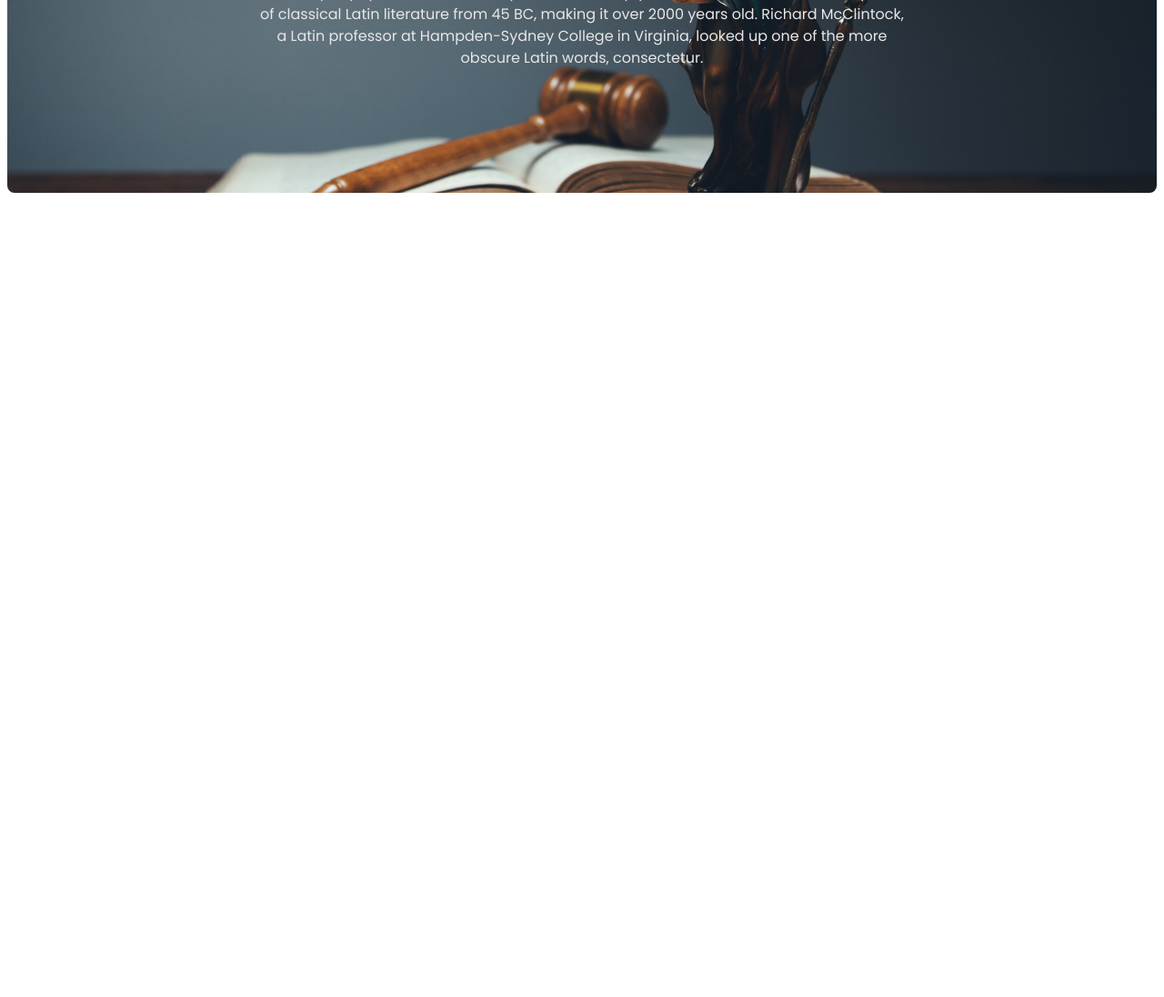
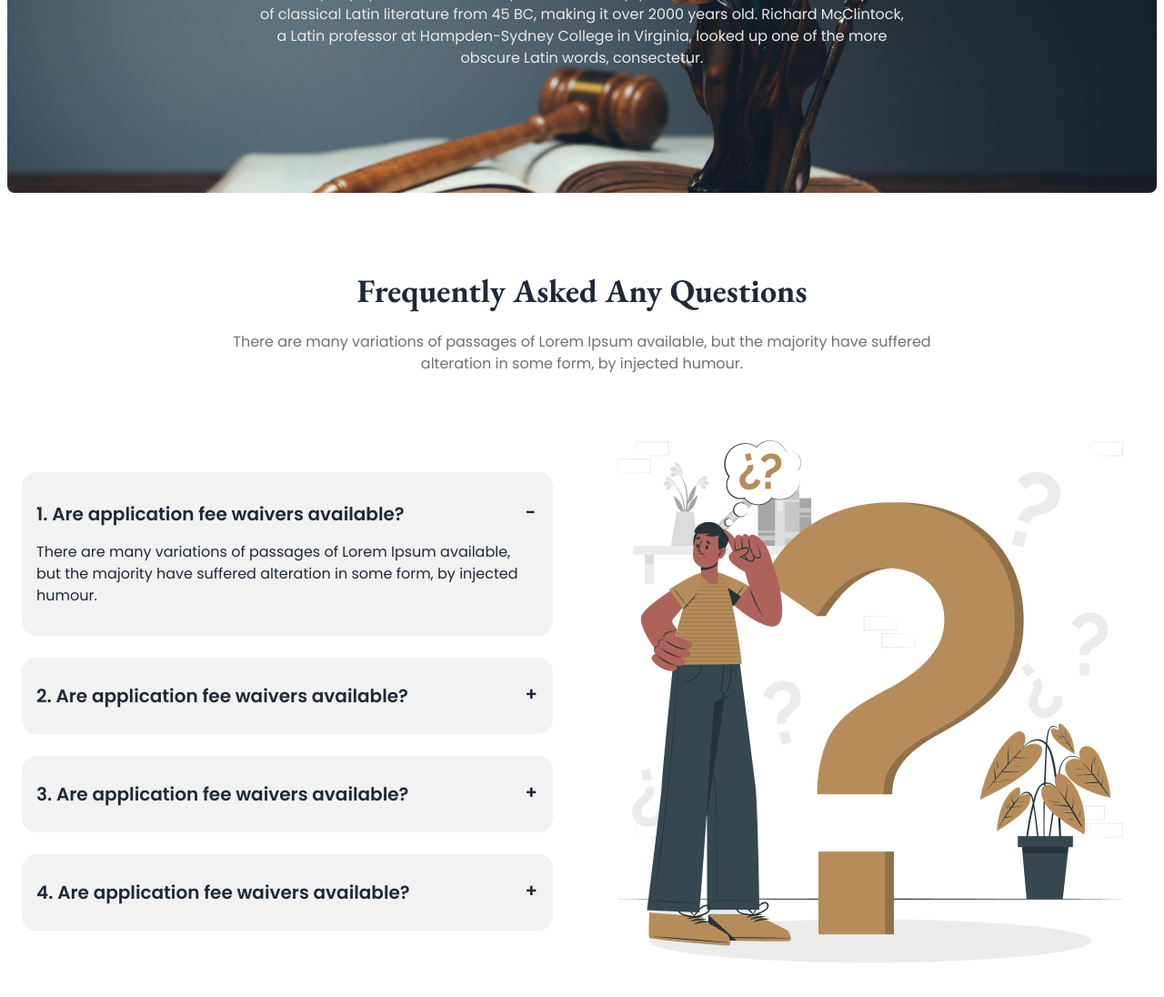
Before and after one commit to piash-ahmed/legal-solutions, a plain HTML site: page index.html in a window 1280 px wide. Shown: the part 2562-3658 px from the top of the page at 91% size. Before the commit the page ends 2862 px from the top, so only its background shows below. Drawn offline with nearby package versions, Linux system fonts and the light colour scheme.

Commit message:
FAQ section added

```diff
--- a/index.html
+++ b/index.html
@@ -59,22 +59,18 @@
             <div tabindex="0" role="button" class="btn btn-ghost lg:hidden">
               <svg xmlns="http://www.w3.org/2000/svg" class="h-5 w-5" fill="none" viewBox="0 0 24 24"
                 stroke="currentColor">
-                                <path stroke-linecap="round" stroke-linejoin="round" stroke-width="2"
-                                    d="M4 6h16M4 12h8m-8 6h16" />
+                <path stroke-linecap="round" stroke-linejoin="round" stroke-width="2" d="M4 6h16M4 12h8m-8 6h16" />
               </svg>
             </div>
-                        <ul tabindex="0"
-                            class="menu menu-sm dropdown-content bg-base-100 rounded-box z-[1] mt-3 w-36 p-2 shadow">
+            <ul tabindex="0" class="menu menu-sm dropdown-content bg-base-100 rounded-box z-[1] mt-3 w-36 p-2 shadow">
               <li><a href="" class="hover:text-yellow-700">Home<i class="ri-arrow-right-s-line"></i></a>
               </li>
-                            <li><a href="" class="hover:text-yellow-700">Services<i
-                                        class="ri-arrow-right-s-line"></i></a></li>
+              <li><a href="" class="hover:text-yellow-700">Services<i class="ri-arrow-right-s-line"></i></a></li>
               <li><a href="" class="hover:text-yellow-700">Cases<i class="ri-arrow-right-s-line"></i></a>
               </li>
               <li><a href="" class="hover:text-yellow-700">Blog<i class="ri-arrow-right-s-line"></i></a>
               </li>
-                            <li><a href="" class="hover:text-yellow-700">Contact Us<i
-                                        class="ri-arrow-right-s-line"></i></a></li>
+              <li><a href="" class="hover:text-yellow-700">Contact Us<i class="ri-arrow-right-s-line"></i></a></li>
             </ul>
           </div>
           <a class="cursor-pointer">
@@ -100,18 +96,21 @@
     </nav>
     <!-- Hero Section -->
     <section class="p-2">
-            <div class="hero rounded-lg overflow-hidden"
-                style="background-image: url(/images/banner.png);">
+      <div class="hero rounded-lg overflow-hidden" style="background-image: url(/images/banner.png);">
         <div class="hero-overlay bg-opacity-30"></div>
         <div class="hero-content text-white text-center py-24">
           <div class="md:w-3/5 mx-auto space-y-10">
-                        <h1 class="text-4xl mb:text-5xl lg:text-7xl font-semibold font-garamond">We Provide Effective Legal Solutions</h1>
+            <h1 class="text-4xl mb:text-5xl lg:text-7xl font-semibold font-garamond">We Provide Effective Legal
+              Solutions</h1>
             <p class="text-sm md:text-base text-banner-white">
-                            There are many variations of passages of Lorem Ipsum available, but the majority have suffered alteration in some form, by injected humour.
+              There are many variations of passages of Lorem Ipsum available, but the majority have suffered alteration
+              in some form, by injected humour.
             </p>
             <div class="space-y-4 space-x-6">
-                            <input type="text" placeholder="Search your services" class="input input-bordered w-full max-w-xs text-black" />
-                            <button class="text-xs md:text-sm btn bg-primary-btn text-white px-10 hover:bg-yellow-700 border-0">Search</button>
+              <input type="text" placeholder="Search your services"
+                class="input input-bordered w-full max-w-xs text-black" />
+              <button
+                class="text-xs md:text-sm btn bg-primary-btn text-white px-10 hover:bg-yellow-700 border-0">Search</button>
             </div>
           </div>
         </div>
@@ -121,16 +120,19 @@
     <!-- Legal Practice section -->
     <section class="my-12 md:my-20">
       <h1 class="text-3xl md:text-4xl font-bold font-garamond text-center px-6 mb-6">The Legal Practice Area</h1>
-            <p class="text-sm md:text-base text-secondary-color w-5/6 md:w-3/5 mx-auto text-center">There are many variations of passages of Lorem Ipsum available, but the majority have suffered alteration in some form, by injected humour.</p>
+      <p class="text-sm md:text-base text-secondary-color w-5/6 md:w-3/5 mx-auto text-center">There are many variations
+        of passages of Lorem Ipsum available, but the majority have suffered alteration in some form, by injected
+        humour.</p>
 
       <div class="grid grid-cols-1 md:grid-cols-2 lg:grid-cols-3 p-4 gap-4 md:gap-0 md:p-10 lg:p-16">
         <div class="card border-b rounded-none shadow-xl shadow-gray-100 md:shadow-none">
           <figure class="px-8 pt-12">
-                      <img src="/images/business.png" alt="Shoes"/>
+            <img src="/images/business.png" alt="Shoes" />
           </figure>
           <div class="card-body items-center text-center px-4 pt-6 pb-16 w-5/6 mx-auto">
             <h2 class="card-title my-6 text-2xl md:text-3xl font-garamond">Business Law</h2>
-                      <p class="text-md md:text-base">There are many variations of passages of Lorem Ipsum available, but the majority have suffered alteration in some form, by injected humour.</p>
+            <p class="text-md md:text-base">There are many variations of passages of Lorem Ipsum available, but the
+              majority have suffered alteration in some form, by injected humour.</p>
             <div class="card-actions">
               <button class="mt-6">
                 <img src="/images/Frame.png" alt="">
@@ -140,11 +142,12 @@
         </div>
         <div class="card border rounded-none lg:bg-gray-50 shadow-xl shadow-gray-100 md:shadow-none">
           <figure class="px-8 pt-12">
-                      <img src="/images/criminal.png" alt="Shoes"/>
+            <img src="/images/criminal.png" alt="Shoes" />
           </figure>
           <div class="card-body items-center text-center px-4 pt-6 pb-16 w-5/6 mx-auto">
             <h2 class="card-title my-6 text-2xl md:text-3xl font-garamond">Criminal Law</h2>
-                      <p class="text-md md:text-base">There are many variations of passages of Lorem Ipsum available, but the majority have suffered alteration in some form, by injected humour.</p>
+            <p class="text-md md:text-base">There are many variations of passages of Lorem Ipsum available, but the
+              majority have suffered alteration in some form, by injected humour.</p>
             <div class="card-actions">
               <button class="mt-6">
                 <img src="/images/Frame.png" alt="">
@@ -154,11 +157,12 @@
         </div>
         <div class="card border-b rounded-none shadow-xl shadow-gray-100 md:shadow-none">
           <figure class="px-8 pt-12">
-                      <img src="/images/child.png" alt="Shoes"/>
+            <img src="/images/child.png" alt="Shoes" />
           </figure>
           <div class="card-body items-center text-center px-4 pt-6 pb-16 w-5/6 mx-auto">
             <h2 class="card-title my-6 text-2xl md:text-3xl font-garamond">Child Support</h2>
-                      <p class="text-md md:text-base">There are many variations of passages of Lorem Ipsum available, but the majority have suffered alteration in some form, by injected humour.</p>
+            <p class="text-md md:text-base">There are many variations of passages of Lorem Ipsum available, but the
+              majority have suffered alteration in some form, by injected humour.</p>
             <div class="card-actions">
               <button class="mt-6">
                 <img src="/images/Frame.png" alt="">
@@ -168,11 +172,12 @@
         </div>
         <div class="card rounded-none shadow-xl shadow-gray-100 md:shadow-none">
           <figure class="px-8 pt-12">
-                      <img src="/images/education.png" alt="Shoes"/>
+            <img src="/images/education.png" alt="Shoes" />
           </figure>
           <div class="card-body items-center text-center px-4 pt-6 pb-16 w-5/6 mx-auto">
             <h2 class="card-title my-6 text-2xl md:text-3xl font-garamond">Education Law</h2>
-                      <p class="text-md md:text-base">There are many variations of passages of Lorem Ipsum available, but the majority have suffered alteration in some form, by injected humour.</p>
+            <p class="text-md md:text-base">There are many variations of passages of Lorem Ipsum available, but the
+              majority have suffered alteration in some form, by injected humour.</p>
             <div class="card-actions">
               <button class="mt-6">
                 <img src="/images/Frame.png" alt="">
@@ -182,11 +187,12 @@
         </div>
         <div class="card border-x rounded-none shadow-xl shadow-gray-100 md:shadow-none">
           <figure class="px-8 pt-12">
-                      <img src="/images/divorce.png" alt="Shoes"/>
+            <img src="/images/divorce.png" alt="Shoes" />
           </figure>
           <div class="card-body items-center text-center px-4 pt-6 pb-16 w-5/6 mx-auto">
             <h2 class="card-title my-6 text-2xl md:text-3xl font-garamond">Divorce Law</h2>
-                      <p class="text-md md:text-base">There are many variations of passages of Lorem Ipsum available, but the majority have suffered alteration in some form, by injected humour.</p>
+            <p class="text-md md:text-base">There are many variations of passages of Lorem Ipsum available, but the
+              majority have suffered alteration in some form, by injected humour.</p>
             <div class="card-actions">
               <button class="mt-6">
                 <img src="/images/Frame.png" alt="">
@@ -196,11 +202,12 @@
         </div>
         <div class="card rounded-none shadow-xl shadow-gray-100 md:shadow-none">
           <figure class="px-8 pt-12">
-                      <img src="/images/tax.png" alt="Shoes"/>
+            <img src="/images/tax.png" alt="Shoes" />
           </figure>
           <div class="card-body items-center text-center px-4 pt-6 pb-16 w-5/6 mx-auto">
             <h2 class="card-title my-6 text-2xl md:text-3xl font-garamond">Tax Law</h2>
-                      <p class="text-md md:text-base">There are many variations of passages of Lorem Ipsum available, but the majority have suffered alteration in some form, by injected humour.</p>
+            <p class="text-md md:text-base">There are many variations of passages of Lorem Ipsum available, but the
+              majority have suffered alteration in some form, by injected humour.</p>
             <div class="card-actions">
               <button class="mt-6">
                 <img src="/images/Frame.png" alt="">
@@ -215,18 +222,24 @@
     <!-- Our Client Say section -->
     <section class="my-12 md:my-20">
       <h1 class="text-3xl md:text-4xl font-bold font-garamond text-center px-6 mb-6">What Our Client Say</h1>
-            <p class="text-sm md:text-base text-secondary-color w-5/6 md:w-3/5 mx-auto text-center">There are many variations of passages of Lorem Ipsum available, but the majority have suffered alteration in some form, by injected humour.</p>
+      <p class="text-sm md:text-base text-secondary-color w-5/6 md:w-3/5 mx-auto text-center">There are many variations
+        of passages of Lorem Ipsum available, but the majority have suffered alteration in some form, by injected
+        humour.</p>
 
       <div class="my-20 p-2">
-                <div class="carousel w-full" >
-
-                    <div id="slide1" class="carousel-item relative w-full py-12 md:py-28 bg-no-repeat bg-cover bg-center md:bg-right rounded-lg" style="background-image: url(/images/slider-2.jpg);">
+        <div class="carousel w-full">
+          <div id="slide1"
+            class="carousel-item relative w-full py-12 md:py-28 bg-no-repeat bg-cover bg-center md:bg-right rounded-lg"
+            style="background-image: url(/images/slider-2.jpg);">
             <div class="text-center text-white">
               <div>
                 <img class="w-20 mx-auto mb-5" src="/images/user-1.png" alt="">
                 <h3 class="text-xl font-garamond font-bold mb-1">Alexander Newton</h3>
                 <p class="text-sm text-banner-white">UIX Designer</p>
-                            <p class="text-xs md:text-base text-banner-white mt-6 md:w-3/5 mx-auto p-6">Contrary to popular belief, Lorem Ipsum is not simply random text. It has roots in a piece of classical Latin literature from 45 BC, making it over 2000 years old. Richard McClintock, a Latin professor at Hampden-Sydney College in Virginia, looked up one of the more obscure Latin words, consectetur.</p>
+                <p class="text-xs md:text-base text-banner-white mt-6 md:w-3/5 mx-auto p-6">Contrary to popular belief,
+                  Lorem Ipsum is not simply random text. It has roots in a piece of classical Latin literature from 45
+                  BC, making it over 2000 years old. Richard McClintock, a Latin professor at Hampden-Sydney College in
+                  Virginia, looked up one of the more obscure Latin words, consectetur.</p>
               </div>
             </div>
             <div class="absolute left-5 right-5 top-1/2 flex -translate-y-1/2 transform justify-between">
@@ -234,14 +247,18 @@
               <a href="#slide2" class="text-2xl text-white">❯</a>
             </div>
           </div>
-
-                    <div id="slide2" class="carousel-item relative w-full py-12 md:py-28 bg-no-repeat bg-cover bg-center md:bg-right rounded-lg" style="background-image: url(/images/slider-1.jpg);">
+          <div id="slide2"
+            class="carousel-item relative w-full py-12 md:py-28 bg-no-repeat bg-cover bg-center md:bg-right rounded-lg"
+            style="background-image: url(/images/slider-1.jpg);">
             <div class="text-center text-white">
               <div>
                 <img class="w-20 mx-auto mb-5" src="/images/user-2.png" alt="">
                 <h3 class="text-xl font-garamond font-bold mb-1">Jasmine Hardy</h3>
                 <p class="text-sm text-banner-white">Doctor</p>
-                            <p class="text-xs md:text-base text-banner-white mt-6 md:w-3/5 mx-auto p-6">Contrary to popular belief, Lorem Ipsum is not simply random text. It has roots in a piece of classical Latin literature from 45 BC, making it over 2000 years old. Richard McClintock, a Latin professor at Hampden-Sydney College in Virginia, looked up one of the more obscure Latin words, consectetur.</p>
+                <p class="text-xs md:text-base text-banner-white mt-6 md:w-3/5 mx-auto p-6">Contrary to popular belief,
+                  Lorem Ipsum is not simply random text. It has roots in a piece of classical Latin literature from 45
+                  BC, making it over 2000 years old. Richard McClintock, a Latin professor at Hampden-Sydney College in
+                  Virginia, looked up one of the more obscure Latin words, consectetur.</p>
               </div>
             </div>
             <div class="absolute left-5 right-5 top-1/2 flex -translate-y-1/2 transform justify-between">
@@ -249,13 +266,18 @@
               <a href="#slide3" class="text-2xl text-white">❯</a>
             </div>
           </div>
-                    <div id="slide3" class="carousel-item relative w-full py-12 md:py-28 bg-no-repeat bg-cover bg-center md:bg-right rounded-lg" style="background-image: url(/images/slider-3.jpg);">
+          <div id="slide3"
+            class="carousel-item relative w-full py-12 md:py-28 bg-no-repeat bg-cover bg-center md:bg-right rounded-lg"
+            style="background-image: url(/images/slider-3.jpg);">
             <div class="text-center text-white">
               <div>
                 <img class="w-20 mx-auto mb-5" src="/images/user-3.png" alt="">
                 <h3 class="text-xl font-garamond font-bold mb-1">Molly Lucas</h3>
                 <p class="text-sm text-banner-white">Artist</p>
-                            <p class="text-xs md:text-base text-banner-white mt-6 md:w-3/5 mx-auto p-6">Contrary to popular belief, Lorem Ipsum is not simply random text. It has roots in a piece of classical Latin literature from 45 BC, making it over 2000 years old. Richard McClintock, a Latin professor at Hampden-Sydney College in Virginia, looked up one of the more obscure Latin words, consectetur.</p>
+                <p class="text-xs md:text-base text-banner-white mt-6 md:w-3/5 mx-auto p-6">Contrary to popular belief,
+                  Lorem Ipsum is not simply random text. It has roots in a piece of classical Latin literature from 45
+                  BC, making it over 2000 years old. Richard McClintock, a Latin professor at Hampden-Sydney College in
+                  Virginia, looked up one of the more obscure Latin words, consectetur.</p>
               </div>
             </div>
             <div class="absolute left-5 right-5 top-1/2 flex -translate-y-1/2 transform justify-between">
@@ -263,13 +285,18 @@
               <a href="#slide4" class="text-2xl text-white">❯</a>
             </div>
           </div>
-                    <div id="slide4" class="carousel-item relative w-full py-12 md:py-28 bg-no-repeat bg-cover bg-center md:bg-right rounded-lg" style="background-image: url(/images/banner.png);">
+          <div id="slide4"
+            class="carousel-item relative w-full py-12 md:py-28 bg-no-repeat bg-cover bg-center md:bg-right rounded-lg"
+            style="background-image: url(/images/banner.png);">
             <div class="text-center text-white">
               <div>
                 <img class="w-20 mx-auto mb-5" src="/images/user-4.png" alt="">
                 <h3 class="text-xl font-garamond font-bold mb-1">Mike Rose</h3>
                 <p class="text-sm text-banner-white">Architecture</p>
-                            <p class="text-xs md:text-base text-banner-white mt-6 md:w-3/5 mx-auto p-6">Contrary to popular belief, Lorem Ipsum is not simply random text. It has roots in a piece of classical Latin literature from 45 BC, making it over 2000 years old. Richard McClintock, a Latin professor at Hampden-Sydney College in Virginia, looked up one of the more obscure Latin words, consectetur.</p>
+                <p class="text-xs md:text-base text-banner-white mt-6 md:w-3/5 mx-auto p-6">Contrary to popular belief,
+                  Lorem Ipsum is not simply random text. It has roots in a piece of classical Latin literature from 45
+                  BC, making it over 2000 years old. Richard McClintock, a Latin professor at Hampden-Sydney College in
+                  Virginia, looked up one of the more obscure Latin words, consectetur.</p>
               </div>
             </div>
             <div class="absolute left-5 right-5 top-1/2 flex -translate-y-1/2 transform justify-between">
@@ -277,13 +304,57 @@
               <a href="#slide1" class="text-2xl text-white">❯</a>
             </div>
           </div>
-
-
-
         </div>
       </div>
     </section>
 
+    <!-- FAQ Section -->
+    <section class="my-12 md:my-20">
+      <h1 class="text-3xl md:text-4xl font-bold font-garamond text-center px-6 mb-6">Frequently Asked Any Questions</h1>
+      <p class="text-sm md:text-base text-secondary-color w-5/6 md:w-3/5 mx-auto text-center">There are many variations
+        of passages of Lorem Ipsum available, but the majority have suffered alteration in some form, by injected
+        humour.</p>
+
+      <div class="grid grid-cols-1 lg:grid-cols-2 items-center gap-16 p-6 my-12">
+        <div class="space-y-3 md:space-y-6">
+          <div class="collapse collapse-plus bg-base-200 py-2 md:py-4">
+            <input type="radio" name="my-accordion-3" checked="checked" />
+            <div class="collapse-title text-md md:text-xl font-semibold">1. Are application fee waivers available?</div>
+            <div class="collapse-content">
+              <p class="text-sm md:tex-md lg:text-base">There are many variations of passages of Lorem Ipsum available,
+                but the majority have suffered alteration in some form, by injected humour. </p>
+            </div>
+          </div>
+          <div class="collapse collapse-plus bg-base-200 py-2 md:py-3">
+            <input type="radio" name="my-accordion-3" />
+            <div class="collapse-title text-md md:text-xl font-semibold">2. Are application fee waivers available?</div>
+            <div class="collapse-content">
+              <p class="text-sm md:tex-md lg:text-base">There are many variations of passages of Lorem Ipsum available,
+                but the majority have suffered alteration in some form, by injected humour. </p>
+            </div>
+          </div>
+          <div class="collapse collapse-plus bg-base-200 py-2 md:py-3">
+            <input type="radio" name="my-accordion-3" />
+            <div class="collapse-title text-md md:text-xl font-semibold">3. Are application fee waivers available?</div>
+            <div class="collapse-content">
+              <p class="text-sm md:tex-md lg:text-base">There are many variations of passages of Lorem Ipsum available,
+                but the majority have suffered alteration in some form, by injected humour. </p>
+            </div>
+          </div>
+          <div class="collapse collapse-plus bg-base-200 py-2 md:py-3">
+            <input type="radio" name="my-accordion-3" />
+            <div class="collapse-title text-md md:text-xl font-semibold">4. Are application fee waivers available?</div>
+            <div class="collapse-content">
+              <p class="text-sm md:tex-md lg:text-base">There are many variations of passages of Lorem Ipsum available,
+                but the majority have suffered alteration in some form, by injected humour. </p>
+            </div>
+          </div>
+        </div>
+        <div>
+          <img src="/images/faq.png" alt="">
+        </div>
+      </div>
+    </section>
 
   </section>
 
```
Lines whose indentation alone changed are shown as unchanged.
